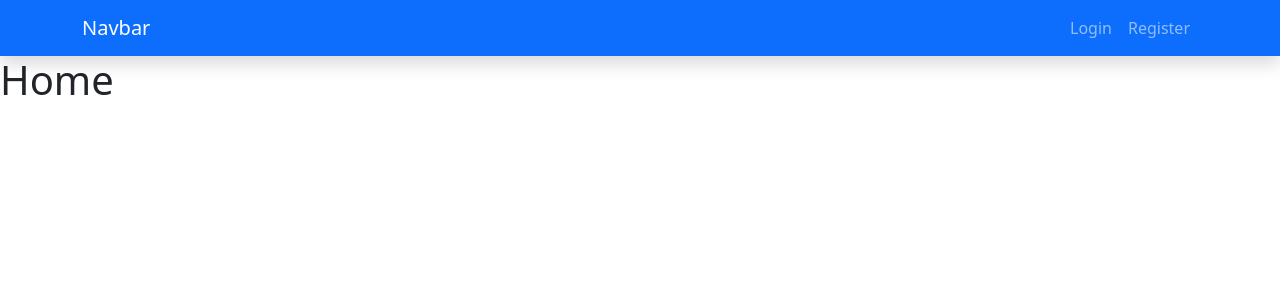
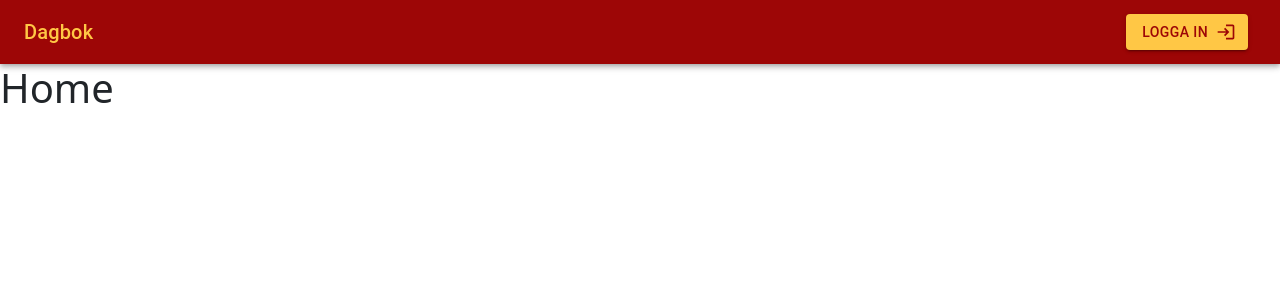
Before and after one commit to RezanTuran/dagbok, a React (Create React App) app in the folder client/: page / in a window 1280 px wide. Shown: the top 300 px of the page. Built offline with nearby package versions, Linux system fonts and the light colour scheme.

Commit message:
refactor: refactor nav compoenent

```diff
--- a/client/package.json
+++ b/client/package.json
@@ -19,8 +19,6 @@
     "@types/react-router-dom": "^5.3.3",
     "axios": "^0.25.0",
     "bootstrap": "^5.1.3",
-    "react": "^17.0.2",
-    "react-dom": "^17.0.2",
     "react-router-dom": "^5.2.0",
     "react-scripts": "5.0.0",
     "sweetalert": "^2.1.2",
--- a/client/src/components/navbar/nav.tsx
+++ b/client/src/components/navbar/nav.tsx
@@ -1,10 +1,18 @@
 import React from 'react';
-import { Link, useHistory } from 'react-router-dom';
+import { useHistory } from 'react-router-dom';
 import Axios from 'axios';
 import swal from 'sweetalert';
+import AppBar from '@mui/material/AppBar';
+import Box from '@mui/material/Box';
+import Toolbar from '@mui/material/Toolbar';
+import Typography from '@mui/material/Typography';
+import Button from '@mui/material/Button';
+import LogoutOutlinedIcon from '@mui/icons-material/LogoutOutlined';
+import LoginOutlinedIcon from '@mui/icons-material/LoginOutlined';
 
 const Nav = () => {
   let history = useHistory();
+  const getNameFromLocalStorage = localStorage.getItem('auth_name');
 
   const logoutSubmit = (e: any) => {
     e.preventDefault();
@@ -26,56 +34,51 @@
 
   if (!localStorage.getItem('auth_token')) {
     AuthButtons = (
-      <ul className="navbar-nav">
-        <li className="nav-item">
-          <Link className="nav-link" to="/login">
-            Login
-          </Link>
-        </li>
-
-        <li className="nav-item">
-          <Link className="nav-link" to="/register">
-            Register
-          </Link>
-        </li>
-      </ul>
+      <Button
+        type="button"
+        style={{ backgroundColor: '#FFC745', color: '#9D0606' }}
+        variant="contained"
+        onClick={() => history.push('/login')}
+        endIcon={<LoginOutlinedIcon />}
+      >
+        Logga in
+      </Button>
     );
   } else {
     AuthButtons = (
-      <li className="nav-item">
-        <button
+      <>
+        <Button
+          style={{ backgroundColor: '#FFC745', color: '#9D0606' }}
           type="button"
-          className="nav-link btn btn-danger btn-sm text-white"
+          variant="contained"
           onClick={logoutSubmit}
+          endIcon={<LogoutOutlinedIcon />}
         >
-          Logout
-        </button>
-      </li>
+          Logga ut
+        </Button>
+        <Typography style={{ color: '#FFC745' }} marginLeft="10px">
+          {getNameFromLocalStorage}
+        </Typography>
+      </>
     );
   }
 
   return (
-    <nav className="navbar navbar-expand-lg navbar-dark bg-primary shadow stickt-top">
-      <div className="container">
-        <Link className="navbar-brand" to="/">
-          Navbar
-        </Link>
-        <button
-          className="navbar-toggler"
-          type="button"
-          data-bs-toggle="collapse"
-          data-bs-target="#navbarSupportedContent"
-          aria-controls="navbarSupportedContent"
-          aria-expanded="false"
-          aria-label="Toggle navigation"
-        >
-          <span className="navbar-toggler-icon"></span>
-        </button>
-        <div className="collapse navbar-collapse" id="navbarSupportedContent">
-          <ul className="navbar-nav ms-auto mb-2 mb-lg-0">{AuthButtons}</ul>
-        </div>
-      </div>
-    </nav>
+    <Box sx={{ flexGrow: 1 }}>
+      <AppBar position="static" style={{ backgroundColor: '#9D0606' }}>
+        <Toolbar>
+          <Typography
+            variant="h6"
+            component="div"
+            sx={{ flexGrow: 1 }}
+            style={{ color: '#FFC745' }}
+          >
+            Dagbok
+          </Typography>
+          <Button>{AuthButtons}</Button>
+        </Toolbar>
+      </AppBar>
+    </Box>
   );
 };
 
```
